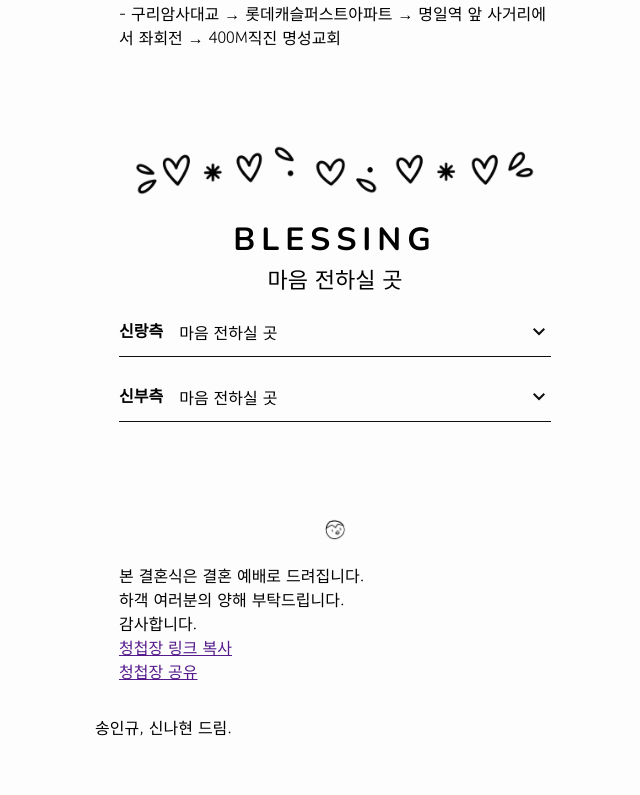
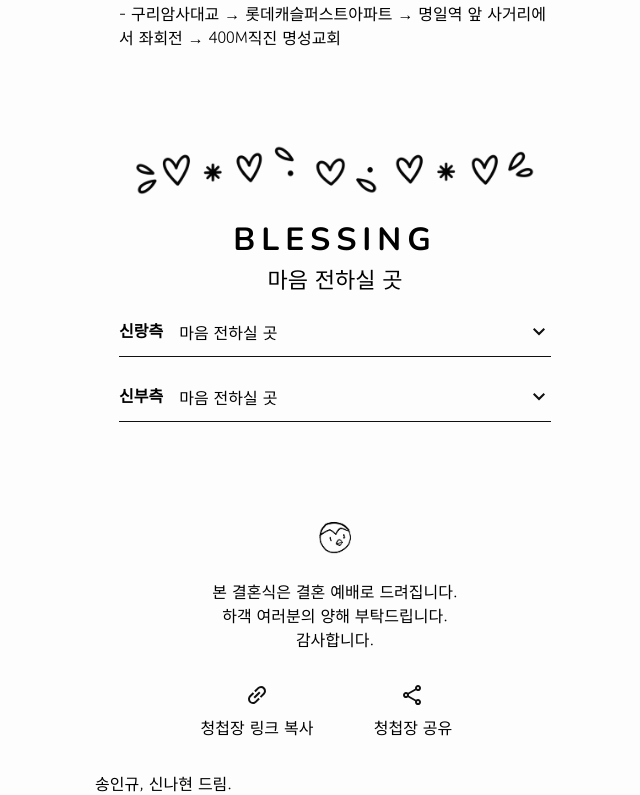
Before and after one commit to shinnh2/wedding-potaguin, a React (Vite) app: page / in a window 1280 px wide. Shown: the part 2530-3325 px from the top of the page, without its empty margins (305-945 px from the left). Before the commit the page ends 3269 px from the top, so only its background shows below. Built offline with nearby package versions, Linux system fonts and the light colour scheme; the HTML template or start-up script is replaced by a standard one; a web font is replaced by a local one.

Commit message:
feat: Info 영역 작업

```diff
--- a/src/App.css
+++ b/src/App.css
@@ -163,9 +163,7 @@ section {
 	border:1px solid var(--color-main);
 	border-radius: 32px;
 	width: fit-content;
-	text-decoration: none;
 }
-.map-info{}
 .map-info-item{
 	margin-bottom: 16px;
 }
@@ -259,5 +257,27 @@ section {
 	text-align: center;
 }
 .info-deco img {
+	width: 40px;
+}
+.info-desc{
+	text-align: center;
+	padding: 0 0 32px 0;
+}
+.share-links{
+	display: flex;
+	align-items: center;
+	justify-content: center;
+	gap:16px;
+}
+.share-link{
+	display: flex;
+	flex-direction: column;
+	align-items: center;
+	gap: 8px;
+	min-width: 140px;
+}
+.share-link svg{
 	width: 24px;
+	height: 24px;
+	color:var(--color-main);
 }
--- a/src/components/Info.tsx
+++ b/src/components/Info.tsx
@@ -4,7 +4,7 @@ function Info() {
 			<p className="info-deco">
 				<img src="./penguin-snh.png" alt="" />
 			</p>
-			<p>
+			<p className="info-desc">
 				본 결혼식은 결혼 예배로 드려집니다.
 				<br />
 				하객 여러분의 양해 부탁드립니다.
@@ -12,16 +12,14 @@ function Info() {
 				감사합니다.
 			</p>
 			<div className="share-links">
-				<div className="share-link-wrap">
-					<a href="" target="_blank">
-						청첩장 링크 복사
-					</a>
-				</div>
-				<div className="share-link-wrap">
-					<a href="" target="_blank">
-						청첩장 공유
-					</a>
-				</div>
+				<a href="" target="_blank" className="share-link">
+					<svg xmlns="http://www.w3.org/2000/svg" viewBox="0 -960 960 960" fill="currentColor"><path d="M318-120q-82 0-140-58t-58-140q0-40 15-76t43-64l134-133 56 56-134 134q-17 17-25.5 38.5T200-318q0 49 34.5 83.5T318-200q23 0 45-8.5t39-25.5l133-134 57 57-134 133q-28 28-64 43t-76 15Zm79-220-57-57 223-223 57 57-223 223Zm251-28-56-57 134-133q17-17 25-38t8-44q0-50-34-85t-84-35q-23 0-44.5 8.5T558-726L425-592l-57-56 134-134q28-28 64-43t76-15q82 0 139.5 58T839-641q0 39-14.5 75T782-502L648-368Z"/></svg>
+					<span>청첩장 링크 복사</span>
+				</a>
+				<a href="" target="_blank" className="share-link">
+					<svg xmlns="http://www.w3.org/2000/svg" viewBox="0 -960 960 960" fill="currentColor"><path d="M680-80q-50 0-85-35t-35-85q0-6 3-28L282-392q-16 15-37 23.5t-45 8.5q-50 0-85-35t-35-85q0-50 35-85t85-35q24 0 45 8.5t37 23.5l281-164q-2-7-2.5-13.5T560-760q0-50 35-85t85-35q50 0 85 35t35 85q0 50-35 85t-85 35q-24 0-45-8.5T598-672L317-508q2 7 2.5 13.5t.5 14.5q0 8-.5 14.5T317-452l281 164q16-15 37-23.5t45-8.5q50 0 85 35t35 85q0 50-35 85t-85 35Zm0-80q17 0 28.5-11.5T720-200q0-17-11.5-28.5T680-240q-17 0-28.5 11.5T640-200q0 17 11.5 28.5T680-160ZM200-440q17 0 28.5-11.5T240-480q0-17-11.5-28.5T200-520q-17 0-28.5 11.5T160-480q0 17 11.5 28.5T200-440Zm508.5-291.5Q720-743 720-760t-11.5-28.5Q697-800 680-800t-28.5 11.5Q640-777 640-760t11.5 28.5Q663-720 680-720t28.5-11.5ZM680-200ZM200-480Zm480-280Z"/></svg>
+					<span>청첩장 공유</span>
+				</a>
 			</div>
 		</section>
 	);
--- a/src/index.css
+++ b/src/index.css
@@ -133,3 +133,7 @@ button{
 	padding: 0;
 	cursor: pointer;
 }
+a{
+	text-decoration: none;
+	color: #000;
+}
```
